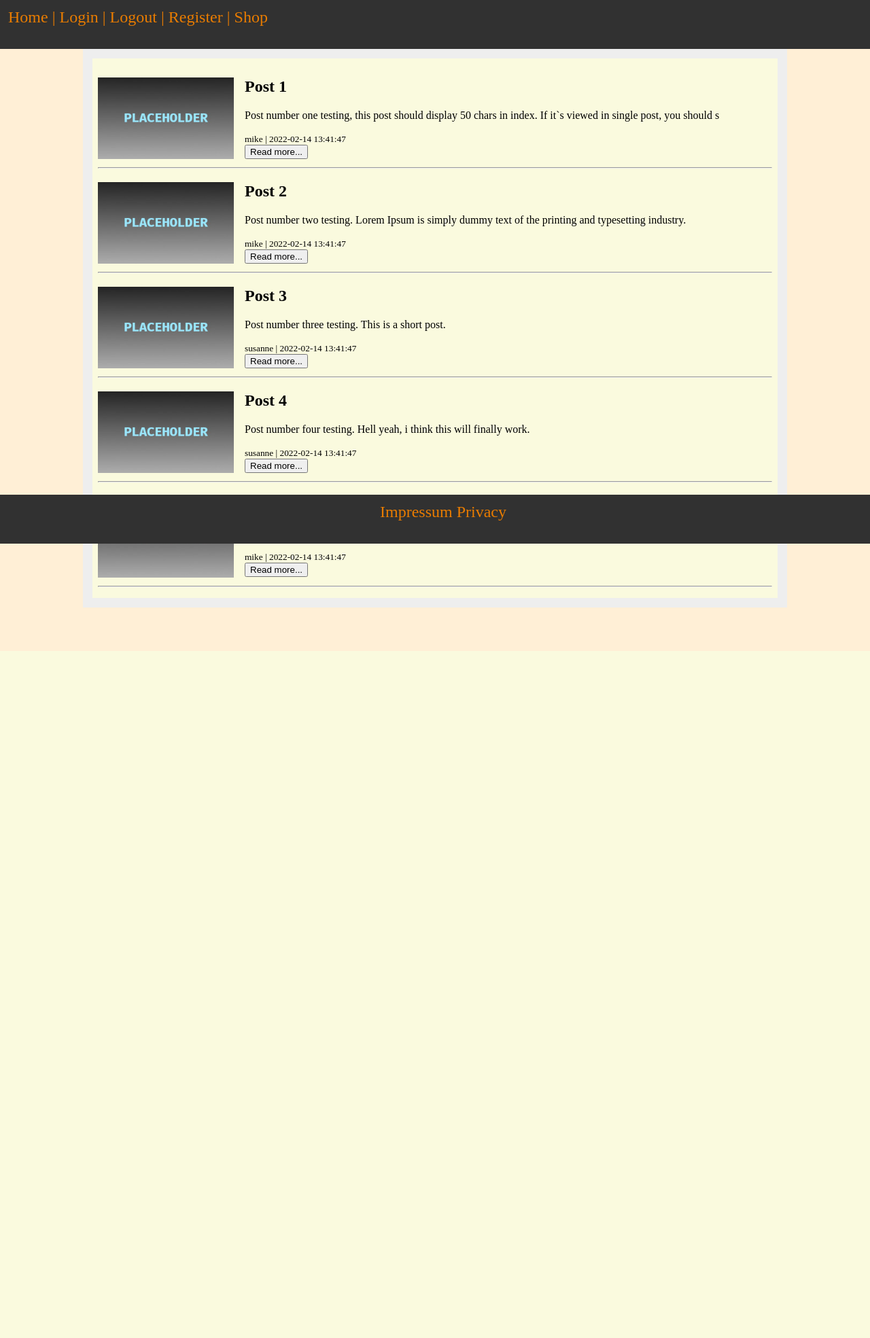
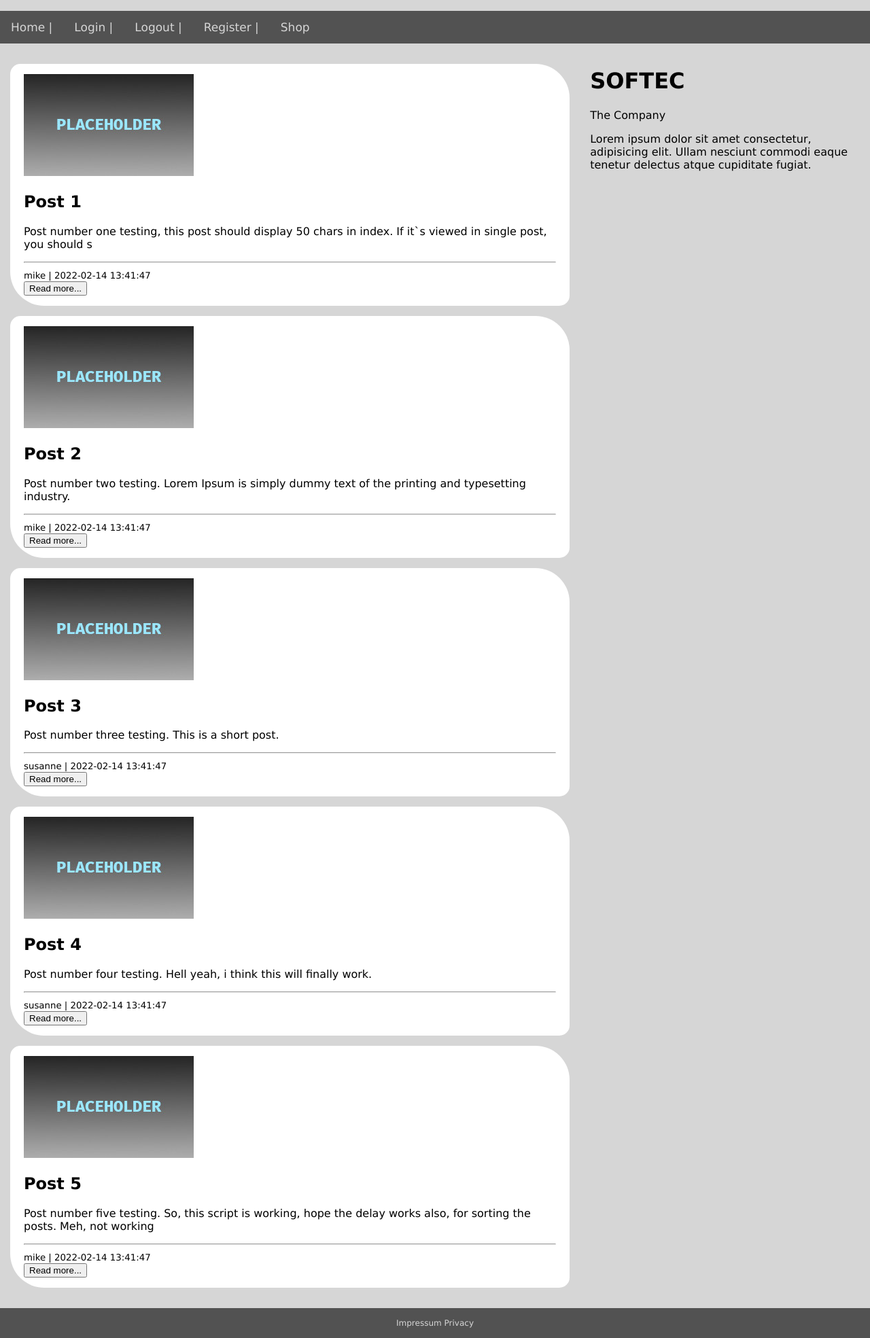
Before and after one commit to orthub/cms-lbs4, a PHP site: page / in a window 1280 px wide. Shown: the whole page at 68% size. Before the commit the page ends 894 px from the top, so only its background shows below. Run offline with PHP 8.4, Linux system fonts and the light colour scheme; data comes from the database, SQL or seed files in the repository.

Commit message:
colorscheme added, posts styling

```diff
--- a/cms/views/index.php
+++ b/cms/views/index.php
@@ -6,6 +6,8 @@
 <body>
   <?php require_once __DIR__ . '/partials/navbar.php' ?>
   <div class="container">
+    <div class="row">
+      <div class="col-8">
         <?php require_once __DIR__ . '/../controllers/posts.php' ?>
         <?php $posts = get_last_five_posts() ?>
         <div class="content-posts">
@@ -17,6 +19,7 @@
             <div class="content">
               <h2><?php echo $post['title'] ?></h2>
               <p><?php echo $post['body'] ?></p>
+              <hr />
               <small><?php echo $post['first_name'] . ' | ' . $post['created'] ?></small>
               <form action="/cms/views/post.php" method="GET">
                 <input type="hidden" name="post_id" value="<?php echo $post['id'] ?>">
@@ -24,9 +27,16 @@
               </form>
             </div>
             <div class="clear-float"></div>
-        <hr />
           </div>
           <?php endforeach ?>
+        </div>
+      </div>
+      <div class="col-4">
+        <h1>SOFTEC</h1>
+        <p>The Company</p>
+        <p>Lorem ipsum dolor sit amet consectetur, adipisicing elit. Ullam nesciunt commodi eaque tenetur delectus atque
+          cupiditate fugiat.</p>
+      </div>
     </div>
     <?php require_once __DIR__ . '/partials/footer.php' ?>
   </div>
--- a/cms/views/partials/footer.php
+++ b/cms/views/partials/footer.php
@@ -2,3 +2,13 @@
   <a href="/cms/views/about.php">Impressum</a>
   <a href="/cms/views/privacy.php">Privacy</a>
 </div>
+<script>
+function menuBar() {
+  var menu = document.getElementById("navigation");
+  if (menu.className === "menubar") {
+    menu.className += " responsive";
+  } else {
+    menu.className = "menubar";
+  }
+}
+</script>
--- a/cms/views/partials/head.php
+++ b/cms/views/partials/head.php
@@ -1,5 +1,6 @@
 <head>
   <title>C M S - COMPANY</title>
   <meta name="viewport" content="width=device-width, initial-scale=1.0">
-  <link rel="stylesheet" href="/css/style.css">
+  <link rel="stylesheet" href="/css/company.css">
+  <!-- <link rel="stylesheet" href="/css/style.css"> -->
 </head>
--- /dev/null
+++ b/css/company.css
@@ -0,0 +1,158 @@
+* {
+  box-sizing: border-box;
+}
+
+.color-scheme {
+  color: #426CB4;
+  color: #1190CB;
+  color: #304F84;
+  color: #525252;
+  color: #D6D6D6;
+}
+
+.navbar {
+  overflow: hidden;
+  background-color: #525252;
+}
+
+.navbar a {
+  float: left;
+  display: block;
+  color: #D6D6D6;
+  text-align: center;
+  padding: 14px 16px;
+  text-decoration: none;
+  font-size: 17px;
+}
+
+.navbar a:hover {
+  background-color: #525252;
+  color: #1190CB;
+}
+
+.navbar a.active {
+  background-color: #04AA6D;
+  color: white;
+}
+
+.navbar .icon {
+  display: none;
+}
+
+html, body {
+  margin: 8px 0px 0px 0px;
+  padding: 0;
+  background-color: #D6D6D6;
+}
+
+.row::after {
+  content: "";
+  clear: both;
+  display: table;
+}
+
+[class*="col-"] {
+  float: left;
+  padding: 15px;
+}
+
+html {
+  font-family: "Lucida Sans", sans-serif;
+}
+
+.header {
+  background-color: #9933cc;
+  color: #ffffff;
+  padding: 15px;
+}
+
+.menu ul {
+  list-style-type: none;
+  margin: 0;
+  padding: 0;
+}
+
+.menu li {
+  padding: 8px;
+  margin-bottom: 7px;
+  background-color: #33b5e5;
+  color: #ffffff;
+  box-shadow: 0 1px 3px rgba(0,0,0,0.12), 0 1px 2px rgba(0,0,0,0.24);
+}
+
+.menu li:hover {
+  background-color: #0099cc;
+}
+
+.post {
+  margin: 15px 0px;
+  padding: 15px 20px;
+  background-color: #ffffff;
+  color: #000000;
+  border-radius: 15px 50px;
+}
+
+.aside {
+  background-color: #33b5e5;
+  padding: 15px;
+  color: #ffffff;
+  text-align: center;
+  font-size: 14px;
+  box-shadow: 0 1px 3px rgba(0,0,0,0.12), 0 1px 2px rgba(0,0,0,0.24);
+}
+
+.footer {
+  background-color: #525252;
+  color: #D6D6D6;
+  text-align: center;
+  font-size: 12px;
+  padding: 15px;
+}
+
+.footer a {
+  text-decoration: none;
+  background-color: #525252;
+  color: #D6D6D6;
+}
+
+.footer a:hover {
+  text-decoration: none;
+  background-color: #525252;
+  color: #1190CB;
+}
+
+/* For mobile phones: */
+[class*="col-"] {
+  width: 100%;
+}
+
+@media only screen and (min-width: 600px) {
+  /* For tablets: */
+  .col-s-1 {width: 8.33%;}
+  .col-s-2 {width: 16.66%;}
+  .col-s-3 {width: 25%;}
+  .col-s-4 {width: 33.33%;}
+  .col-s-5 {width: 41.66%;}
+  .col-s-6 {width: 50%;}
+  .col-s-7 {width: 58.33%;}
+  .col-s-8 {width: 66.66%;}
+  .col-s-9 {width: 75%;}
+  .col-s-10 {width: 83.33%;}
+  .col-s-11 {width: 91.66%;}
+  .col-s-12 {width: 100%;}
+}
+@media only screen and (min-width: 768px) {
+  /* For desktop: */
+  .col-1 {width: 8.33%;}
+  .col-2 {width: 16.66%;}
+  .col-3 {width: 25%;}
+  .col-4 {width: 33.33%;}
+  .col-5 {width: 41.66%;}
+  .col-6 {width: 50%;}
+  .col-7 {width: 58.33%;}
+  .col-8 {width: 66.66%;}
+  .col-9 {width: 75%;}
+  .col-10 {width: 83.33%;}
+  .col-11 {width: 91.66%;}
+  .col-12 {width: 100%;}
+}
```
Lines whose indentation alone changed are shown as unchanged.
